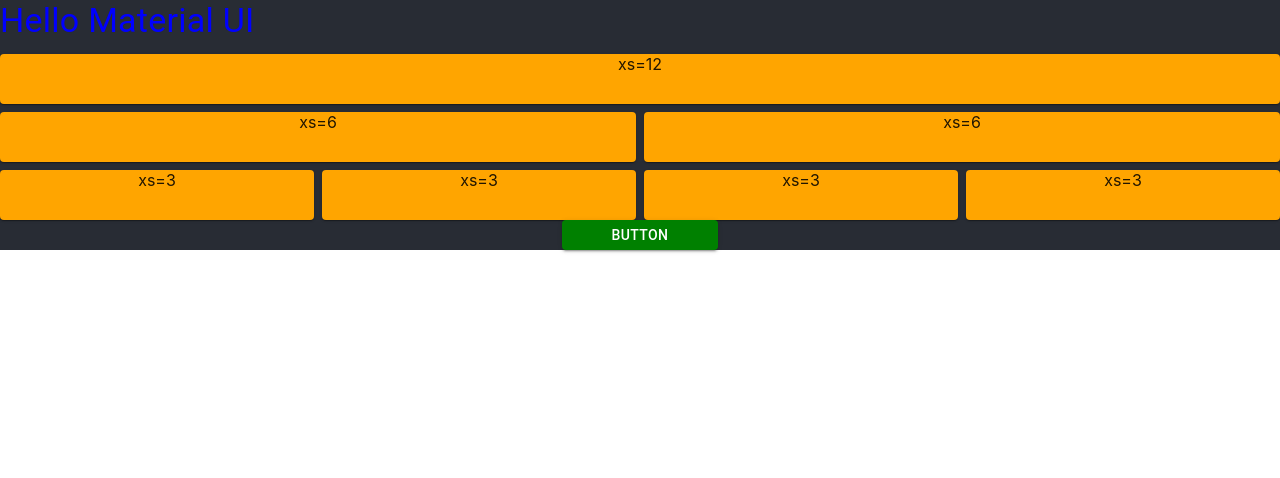
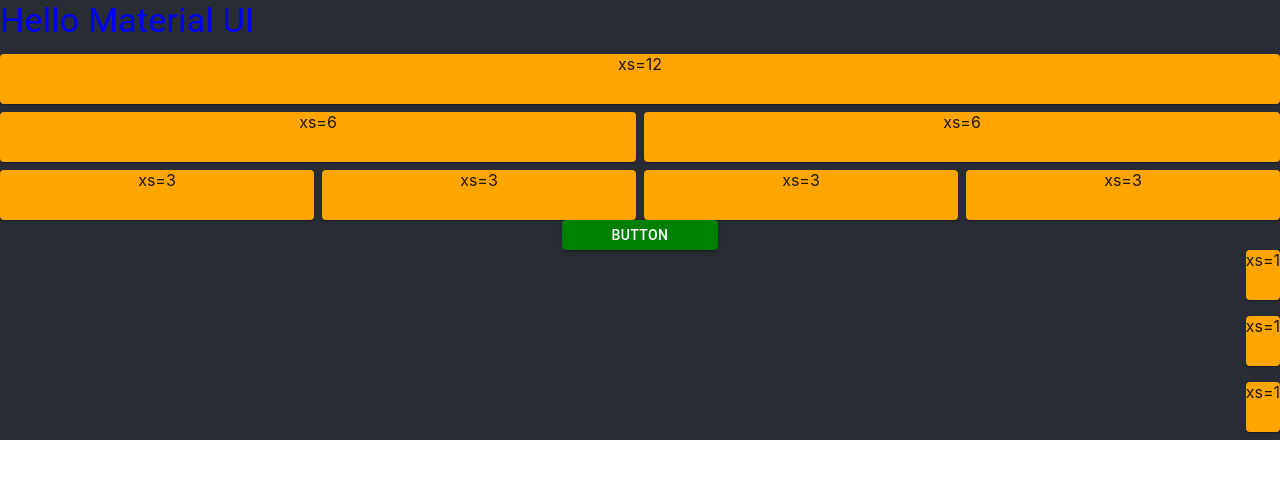
Before and after one commit to rtake/react-covid19-dashboard, a React (Create React App) app: page / in a window 1280 px wide. Shown: the top 478 px of the page. Built offline with nearby package versions, Linux system fonts and the light colour scheme; the HTML template or start-up script is replaced by a standard one.

Commit message:
GridのPropsを変更

```diff
--- a/src/components/MaterialUI.tsx
+++ b/src/components/MaterialUI.tsx
@@ -53,7 +53,26 @@ const MaterialUI : React.FC = () => {
                 <Paper className={classes.paperStyle}>xs=3</Paper>
             </Grid>
         </Grid>
+
         <Button className={classes.btnStyle} variant='contained' color="secondary">Button</Button>
+
+        <Grid
+            container
+            direction='column'
+            justifyContent='center'
+            alignItems="flex-end"
+            spacing={2}
+        >
+            <Grid item xs={1}>
+                <Paper className={classes.paperStyle}>xs=1</Paper>
+            </Grid>
+            <Grid item xs={1}>
+                <Paper className={classes.paperStyle}>xs=1</Paper>
+            </Grid>
+            <Grid item xs={1}>
+                <Paper className={classes.paperStyle}>xs=1</Paper>
+            </Grid>
+        </Grid>
     </div>
   )
 }
```
